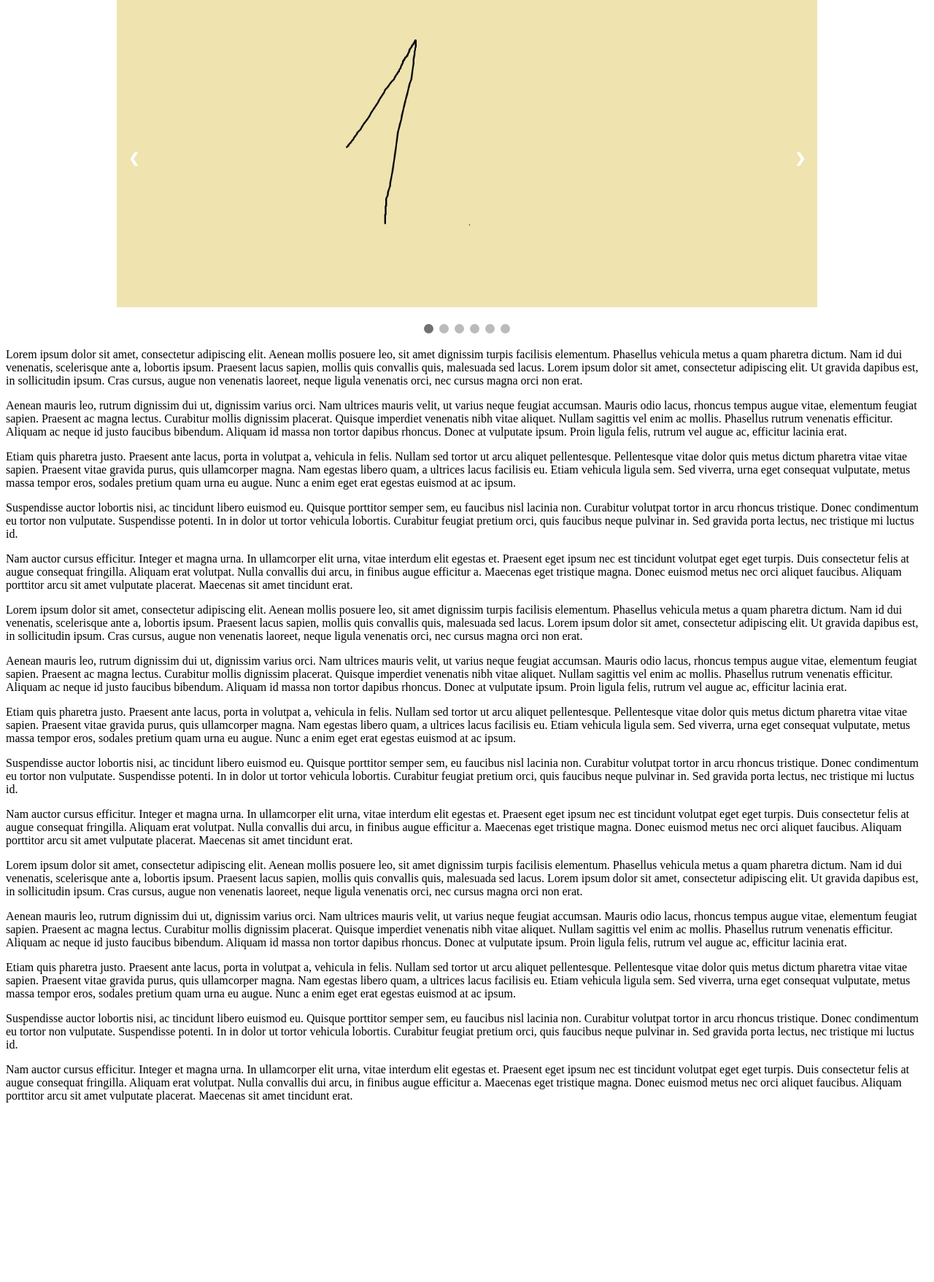
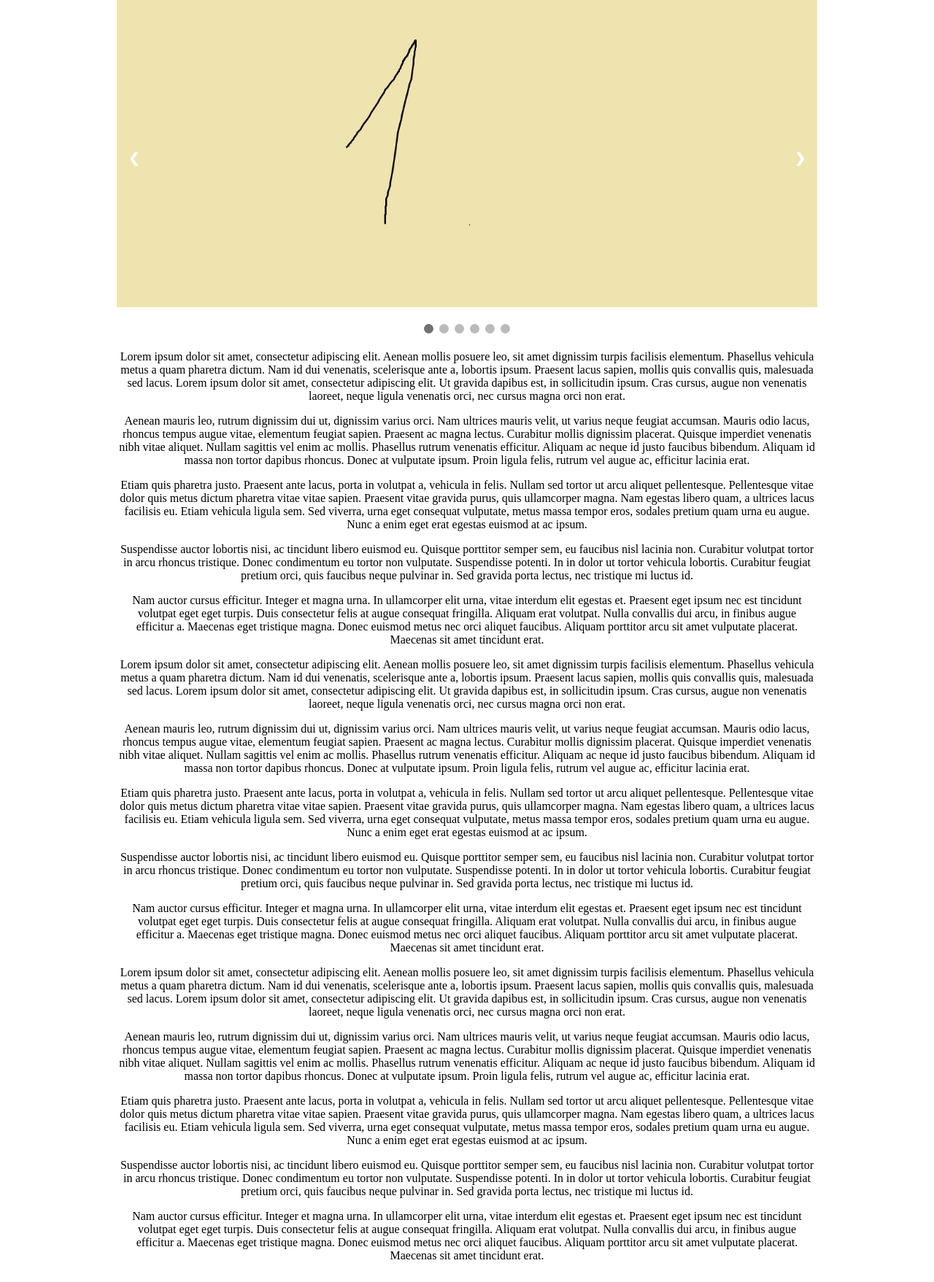
Before and after one commit to valentinbujdoso/TucsiWeb, a PHP site: page / in a window 1280 px wide. Shown: the part 148-1905 px from the top of the page at 73% size. Before the commit the page ends 1659 px from the top, so only its background shows below. Run offline with PHP 8.4, Linux system fonts and the light colour scheme; some libraries are stand-ins or nearby versions.

Commit message:
Add Text specific table

```diff
--- a/compiled/flipclock.css
+++ b/compiled/flipclock.css
@@ -2,7 +2,7 @@
 /*Tables*/
 /*----------------------------------------------------------------------*/
 
-table.centerImg, table.centerMenu, table.centerMenu fixed {
+table.centerText, table.centerImg, table.centerMenu, table.centerMenu fixed {
     width: 1260px;
     margin-left:auto;
     margin-right:auto;
@@ -27,6 +27,10 @@
 	 height: 165px;
 }
 
+table.centerText{
+	width: 960px;
+}
+
 table.counter td.border{
     border:1px solid #021a40;
     border-radius: 6px;
@@ -42,6 +46,10 @@
 }
 
 table.centerImg td.td960{
+	width: 960px;
+}
+
+table.centerText td.td960{
 	width: 960px;
 }
 
--- a/index.html
+++ b/index.html
@@ -102,36 +102,28 @@
   <script src="scripts.js"></script>
 
 
+    <table class="centerText">
+	    <tr>
+		    <td class="td960">
+			    <p>Lorem ipsum dolor sit amet, consectetur adipiscing elit. Aenean mollis posuere leo, sit amet dignissim turpis facilisis elementum. Phasellus vehicula metus a quam pharetra dictum. Nam id dui venenatis, scelerisque ante a, lobortis ipsum. Praesent lacus sapien, mollis quis convallis quis, malesuada sed lacus. Lorem ipsum dolor sit amet, consectetur adipiscing elit. Ut gravida dapibus est, in sollicitudin ipsum. Cras cursus, augue non venenatis laoreet, neque ligula venenatis orci, nec cursus magna orci non erat.</p>
+				<p>Aenean mauris leo, rutrum dignissim dui ut, dignissim varius orci. Nam ultrices mauris velit, ut varius neque feugiat accumsan. Mauris odio lacus, rhoncus tempus augue vitae, elementum feugiat sapien. Praesent ac magna lectus. Curabitur mollis dignissim placerat. Quisque imperdiet venenatis nibh vitae aliquet. Nullam sagittis vel enim ac mollis. Phasellus rutrum venenatis efficitur. Aliquam ac neque id justo faucibus bibendum. Aliquam id massa non tortor dapibus rhoncus. Donec at vulputate ipsum. Proin ligula felis, rutrum vel augue ac, efficitur lacinia erat.</p>
+				<p>Etiam quis pharetra justo. Praesent ante lacus, porta in volutpat a, vehicula in felis. Nullam sed tortor ut arcu aliquet pellentesque. Pellentesque vitae dolor quis metus dictum pharetra vitae vitae sapien. Praesent vitae gravida purus, quis ullamcorper magna. Nam egestas libero quam, a ultrices lacus facilisis eu. Etiam vehicula ligula sem. Sed viverra, urna eget consequat vulputate, metus massa tempor eros, sodales pretium quam urna eu augue. Nunc a enim eget erat egestas euismod at ac ipsum.</p>
+				<p>Suspendisse auctor lobortis nisi, ac tincidunt libero euismod eu. Quisque porttitor semper sem, eu faucibus nisl lacinia non. Curabitur volutpat tortor in arcu rhoncus tristique. Donec condimentum eu tortor non vulputate. Suspendisse potenti. In in dolor ut tortor vehicula lobortis. Curabitur feugiat pretium orci, quis faucibus neque pulvinar in. Sed gravida porta lectus, nec tristique mi luctus id.</p>
+				<p>Nam auctor cursus efficitur. Integer et magna urna. In ullamcorper elit urna, vitae interdum elit egestas et. Praesent eget ipsum nec est tincidunt volutpat eget eget turpis. Duis consectetur felis at augue consequat fringilla. Aliquam erat volutpat. Nulla convallis dui arcu, in finibus augue efficitur a. Maecenas eget tristique magna. Donec euismod metus nec orci aliquet faucibus. Aliquam porttitor arcu sit amet vulputate placerat. Maecenas sit amet tincidunt erat. </p>
+				<p>Lorem ipsum dolor sit amet, consectetur adipiscing elit. Aenean mollis posuere leo, sit amet dignissim turpis facilisis elementum. Phasellus vehicula metus a quam pharetra dictum. Nam id dui venenatis, scelerisque ante a, lobortis ipsum. Praesent lacus sapien, mollis quis convallis quis, malesuada sed lacus. Lorem ipsum dolor sit amet, consectetur adipiscing elit. Ut gravida dapibus est, in sollicitudin ipsum. Cras cursus, augue non venenatis laoreet, neque ligula venenatis orci, nec cursus magna orci non erat.</p>
+				<p>Aenean mauris leo, rutrum dignissim dui ut, dignissim varius orci. Nam ultrices mauris velit, ut varius neque feugiat accumsan. Mauris odio lacus, rhoncus tempus augue vitae, elementum feugiat sapien. Praesent ac magna lectus. Curabitur mollis dignissim placerat. Quisque imperdiet venenatis nibh vitae aliquet. Nullam sagittis vel enim ac mollis. Phasellus rutrum venenatis efficitur. Aliquam ac neque id justo faucibus bibendum. Aliquam id massa non tortor dapibus rhoncus. Donec at vulputate ipsum. Proin ligula felis, rutrum vel augue ac, efficitur lacinia erat.</p>
+				<p>Etiam quis pharetra justo. Praesent ante lacus, porta in volutpat a, vehicula in felis. Nullam sed tortor ut arcu aliquet pellentesque. Pellentesque vitae dolor quis metus dictum pharetra vitae vitae sapien. Praesent vitae gravida purus, quis ullamcorper magna. Nam egestas libero quam, a ultrices lacus facilisis eu. Etiam vehicula ligula sem. Sed viverra, urna eget consequat vulputate, metus massa tempor eros, sodales pretium quam urna eu augue. Nunc a enim eget erat egestas euismod at ac ipsum.</p>
+				<p>Suspendisse auctor lobortis nisi, ac tincidunt libero euismod eu. Quisque porttitor semper sem, eu faucibus nisl lacinia non. Curabitur volutpat tortor in arcu rhoncus tristique. Donec condimentum eu tortor non vulputate. Suspendisse potenti. In in dolor ut tortor vehicula lobortis. Curabitur feugiat pretium orci, quis faucibus neque pulvinar in. Sed gravida porta lectus, nec tristique mi luctus id.</p>
+				<p>Nam auctor cursus efficitur. Integer et magna urna. In ullamcorper elit urna, vitae interdum elit egestas et. Praesent eget ipsum nec est tincidunt volutpat eget eget turpis. Duis consectetur felis at augue consequat fringilla. Aliquam erat volutpat. Nulla convallis dui arcu, in finibus augue efficitur a. Maecenas eget tristique magna. Donec euismod metus nec orci aliquet faucibus. Aliquam porttitor arcu sit amet vulputate placerat. Maecenas sit amet tincidunt erat. </p>
+				<p>Lorem ipsum dolor sit amet, consectetur adipiscing elit. Aenean mollis posuere leo, sit amet dignissim turpis facilisis elementum. Phasellus vehicula metus a quam pharetra dictum. Nam id dui venenatis, scelerisque ante a, lobortis ipsum. Praesent lacus sapien, mollis quis convallis quis, malesuada sed lacus. Lorem ipsum dolor sit amet, consectetur adipiscing elit. Ut gravida dapibus est, in sollicitudin ipsum. Cras cursus, augue non venenatis laoreet, neque ligula venenatis orci, nec cursus magna orci non erat.</p>
+				<p>Aenean mauris leo, rutrum dignissim dui ut, dignissim varius orci. Nam ultrices mauris velit, ut varius neque feugiat accumsan. Mauris odio lacus, rhoncus tempus augue vitae, elementum feugiat sapien. Praesent ac magna lectus. Curabitur mollis dignissim placerat. Quisque imperdiet venenatis nibh vitae aliquet. Nullam sagittis vel enim ac mollis. Phasellus rutrum venenatis efficitur. Aliquam ac neque id justo faucibus bibendum. Aliquam id massa non tortor dapibus rhoncus. Donec at vulputate ipsum. Proin ligula felis, rutrum vel augue ac, efficitur lacinia erat.</p>
+				<p>Etiam quis pharetra justo. Praesent ante lacus, porta in volutpat a, vehicula in felis. Nullam sed tortor ut arcu aliquet pellentesque. Pellentesque vitae dolor quis metus dictum pharetra vitae vitae sapien. Praesent vitae gravida purus, quis ullamcorper magna. Nam egestas libero quam, a ultrices lacus facilisis eu. Etiam vehicula ligula sem. Sed viverra, urna eget consequat vulputate, metus massa tempor eros, sodales pretium quam urna eu augue. Nunc a enim eget erat egestas euismod at ac ipsum.</p>
+				<p>Suspendisse auctor lobortis nisi, ac tincidunt libero euismod eu. Quisque porttitor semper sem, eu faucibus nisl lacinia non. Curabitur volutpat tortor in arcu rhoncus tristique. Donec condimentum eu tortor non vulputate. Suspendisse potenti. In in dolor ut tortor vehicula lobortis. Curabitur feugiat pretium orci, quis faucibus neque pulvinar in. Sed gravida porta lectus, nec tristique mi luctus id.</p>
+				<p>Nam auctor cursus efficitur. Integer et magna urna. In ullamcorper elit urna, vitae interdum elit egestas et. Praesent eget ipsum nec est tincidunt volutpat eget eget turpis. Duis consectetur felis at augue consequat fringilla. Aliquam erat volutpat. Nulla convallis dui arcu, in finibus augue efficitur a. Maecenas eget tristique magna. Donec euismod metus nec orci aliquet faucibus. Aliquam porttitor arcu sit amet vulputate placerat. Maecenas sit amet tincidunt erat. </p>
 
-<p>Lorem ipsum dolor sit amet, consectetur adipiscing elit. Aenean mollis posuere leo, sit amet dignissim turpis facilisis elementum. Phasellus vehicula metus a quam pharetra dictum. Nam id dui venenatis, scelerisque ante a, lobortis ipsum. Praesent lacus sapien, mollis quis convallis quis, malesuada sed lacus. Lorem ipsum dolor sit amet, consectetur adipiscing elit. Ut gravida dapibus est, in sollicitudin ipsum. Cras cursus, augue non venenatis laoreet, neque ligula venenatis orci, nec cursus magna orci non erat.</p>
-
-<p>Aenean mauris leo, rutrum dignissim dui ut, dignissim varius orci. Nam ultrices mauris velit, ut varius neque feugiat accumsan. Mauris odio lacus, rhoncus tempus augue vitae, elementum feugiat sapien. Praesent ac magna lectus. Curabitur mollis dignissim placerat. Quisque imperdiet venenatis nibh vitae aliquet. Nullam sagittis vel enim ac mollis. Phasellus rutrum venenatis efficitur. Aliquam ac neque id justo faucibus bibendum. Aliquam id massa non tortor dapibus rhoncus. Donec at vulputate ipsum. Proin ligula felis, rutrum vel augue ac, efficitur lacinia erat.</p>
-
-<p>Etiam quis pharetra justo. Praesent ante lacus, porta in volutpat a, vehicula in felis. Nullam sed tortor ut arcu aliquet pellentesque. Pellentesque vitae dolor quis metus dictum pharetra vitae vitae sapien. Praesent vitae gravida purus, quis ullamcorper magna. Nam egestas libero quam, a ultrices lacus facilisis eu. Etiam vehicula ligula sem. Sed viverra, urna eget consequat vulputate, metus massa tempor eros, sodales pretium quam urna eu augue. Nunc a enim eget erat egestas euismod at ac ipsum.</p>
-
-<p>Suspendisse auctor lobortis nisi, ac tincidunt libero euismod eu. Quisque porttitor semper sem, eu faucibus nisl lacinia non. Curabitur volutpat tortor in arcu rhoncus tristique. Donec condimentum eu tortor non vulputate. Suspendisse potenti. In in dolor ut tortor vehicula lobortis. Curabitur feugiat pretium orci, quis faucibus neque pulvinar in. Sed gravida porta lectus, nec tristique mi luctus id.</p>
-
-<p>Nam auctor cursus efficitur. Integer et magna urna. In ullamcorper elit urna, vitae interdum elit egestas et. Praesent eget ipsum nec est tincidunt volutpat eget eget turpis. Duis consectetur felis at augue consequat fringilla. Aliquam erat volutpat. Nulla convallis dui arcu, in finibus augue efficitur a. Maecenas eget tristique magna. Donec euismod metus nec orci aliquet faucibus. Aliquam porttitor arcu sit amet vulputate placerat. Maecenas sit amet tincidunt erat. </p>
-
-<p>Lorem ipsum dolor sit amet, consectetur adipiscing elit. Aenean mollis posuere leo, sit amet dignissim turpis facilisis elementum. Phasellus vehicula metus a quam pharetra dictum. Nam id dui venenatis, scelerisque ante a, lobortis ipsum. Praesent lacus sapien, mollis quis convallis quis, malesuada sed lacus. Lorem ipsum dolor sit amet, consectetur adipiscing elit. Ut gravida dapibus est, in sollicitudin ipsum. Cras cursus, augue non venenatis laoreet, neque ligula venenatis orci, nec cursus magna orci non erat.</p>
-
-<p>Aenean mauris leo, rutrum dignissim dui ut, dignissim varius orci. Nam ultrices mauris velit, ut varius neque feugiat accumsan. Mauris odio lacus, rhoncus tempus augue vitae, elementum feugiat sapien. Praesent ac magna lectus. Curabitur mollis dignissim placerat. Quisque imperdiet venenatis nibh vitae aliquet. Nullam sagittis vel enim ac mollis. Phasellus rutrum venenatis efficitur. Aliquam ac neque id justo faucibus bibendum. Aliquam id massa non tortor dapibus rhoncus. Donec at vulputate ipsum. Proin ligula felis, rutrum vel augue ac, efficitur lacinia erat.</p>
-
-<p>Etiam quis pharetra justo. Praesent ante lacus, porta in volutpat a, vehicula in felis. Nullam sed tortor ut arcu aliquet pellentesque. Pellentesque vitae dolor quis metus dictum pharetra vitae vitae sapien. Praesent vitae gravida purus, quis ullamcorper magna. Nam egestas libero quam, a ultrices lacus facilisis eu. Etiam vehicula ligula sem. Sed viverra, urna eget consequat vulputate, metus massa tempor eros, sodales pretium quam urna eu augue. Nunc a enim eget erat egestas euismod at ac ipsum.</p>
-
-<p>Suspendisse auctor lobortis nisi, ac tincidunt libero euismod eu. Quisque porttitor semper sem, eu faucibus nisl lacinia non. Curabitur volutpat tortor in arcu rhoncus tristique. Donec condimentum eu tortor non vulputate. Suspendisse potenti. In in dolor ut tortor vehicula lobortis. Curabitur feugiat pretium orci, quis faucibus neque pulvinar in. Sed gravida porta lectus, nec tristique mi luctus id.</p>
-
-<p>Nam auctor cursus efficitur. Integer et magna urna. In ullamcorper elit urna, vitae interdum elit egestas et. Praesent eget ipsum nec est tincidunt volutpat eget eget turpis. Duis consectetur felis at augue consequat fringilla. Aliquam erat volutpat. Nulla convallis dui arcu, in finibus augue efficitur a. Maecenas eget tristique magna. Donec euismod metus nec orci aliquet faucibus. Aliquam porttitor arcu sit amet vulputate placerat. Maecenas sit amet tincidunt erat. </p>
-
-<p>Lorem ipsum dolor sit amet, consectetur adipiscing elit. Aenean mollis posuere leo, sit amet dignissim turpis facilisis elementum. Phasellus vehicula metus a quam pharetra dictum. Nam id dui venenatis, scelerisque ante a, lobortis ipsum. Praesent lacus sapien, mollis quis convallis quis, malesuada sed lacus. Lorem ipsum dolor sit amet, consectetur adipiscing elit. Ut gravida dapibus est, in sollicitudin ipsum. Cras cursus, augue non venenatis laoreet, neque ligula venenatis orci, nec cursus magna orci non erat.</p>
-
-<p>Aenean mauris leo, rutrum dignissim dui ut, dignissim varius orci. Nam ultrices mauris velit, ut varius neque feugiat accumsan. Mauris odio lacus, rhoncus tempus augue vitae, elementum feugiat sapien. Praesent ac magna lectus. Curabitur mollis dignissim placerat. Quisque imperdiet venenatis nibh vitae aliquet. Nullam sagittis vel enim ac mollis. Phasellus rutrum venenatis efficitur. Aliquam ac neque id justo faucibus bibendum. Aliquam id massa non tortor dapibus rhoncus. Donec at vulputate ipsum. Proin ligula felis, rutrum vel augue ac, efficitur lacinia erat.</p>
-
-<p>Etiam quis pharetra justo. Praesent ante lacus, porta in volutpat a, vehicula in felis. Nullam sed tortor ut arcu aliquet pellentesque. Pellentesque vitae dolor quis metus dictum pharetra vitae vitae sapien. Praesent vitae gravida purus, quis ullamcorper magna. Nam egestas libero quam, a ultrices lacus facilisis eu. Etiam vehicula ligula sem. Sed viverra, urna eget consequat vulputate, metus massa tempor eros, sodales pretium quam urna eu augue. Nunc a enim eget erat egestas euismod at ac ipsum.</p>
-
-<p>Suspendisse auctor lobortis nisi, ac tincidunt libero euismod eu. Quisque porttitor semper sem, eu faucibus nisl lacinia non. Curabitur volutpat tortor in arcu rhoncus tristique. Donec condimentum eu tortor non vulputate. Suspendisse potenti. In in dolor ut tortor vehicula lobortis. Curabitur feugiat pretium orci, quis faucibus neque pulvinar in. Sed gravida porta lectus, nec tristique mi luctus id.</p>
-
-<p>Nam auctor cursus efficitur. Integer et magna urna. In ullamcorper elit urna, vitae interdum elit egestas et. Praesent eget ipsum nec est tincidunt volutpat eget eget turpis. Duis consectetur felis at augue consequat fringilla. Aliquam erat volutpat. Nulla convallis dui arcu, in finibus augue efficitur a. Maecenas eget tristique magna. Donec euismod metus nec orci aliquet faucibus. Aliquam porttitor arcu sit amet vulputate placerat. Maecenas sit amet tincidunt erat. </p>
+			</td>
+		</tr>
+	<table>
 </body>
 
 </html>
```
